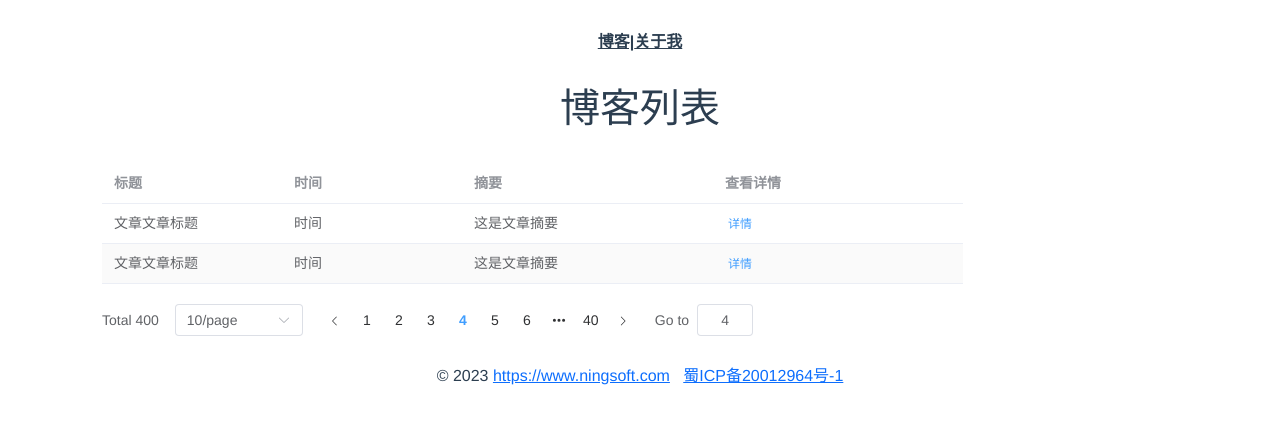
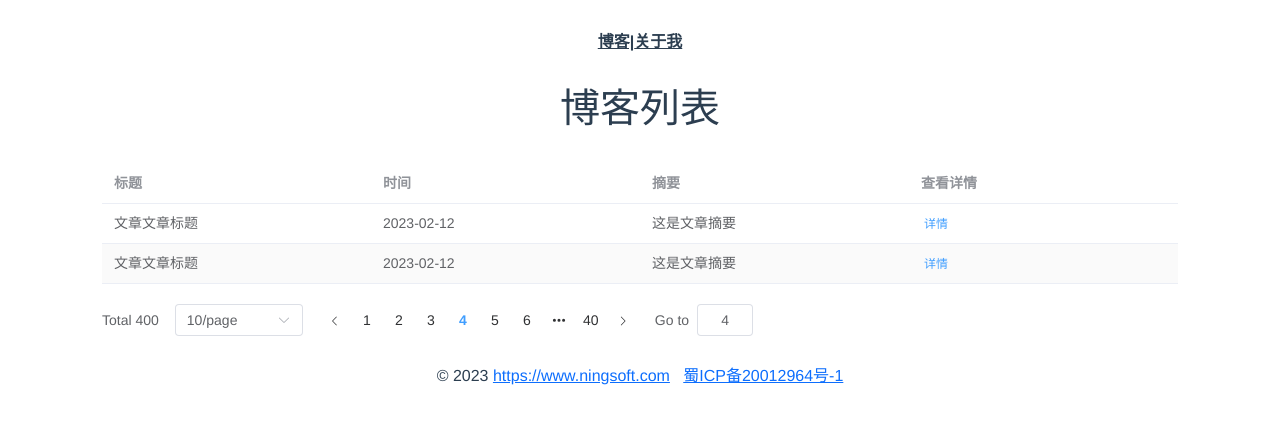
Before and after one commit to yongninghe/vue3-blog-front, a Vue app: page /blogs in a window 1280 px wide. Shown: the top 424 px of the page. Built offline with nearby package versions, Linux system fonts and the light colour scheme.

Commit message:
删除不需要的样式

```diff
--- a/src/components/BlogItem.vue
+++ b/src/components/BlogItem.vue
@@ -1,8 +1,8 @@
 <template>
   <div class="content">
-    <el-table :data="blogItems" stripe style="width: 80%">
-      <el-table-column prop="title" label="标题" width="180"/>
-      <el-table-column prop="date" label="时间" width="180"/>
+    <el-table :data="blogItems" stripe >
+      <el-table-column prop="title" label="标题" />
+      <el-table-column prop="date" label="时间"/>
       <el-table-column prop="abstract" label="摘要"/>
       <el-table-column label="查看详情">
         <template #default>
--- a/src/mock/_modules/mockBackEndData.js
+++ b/src/mock/_modules/mockBackEndData.js
@@ -15,7 +15,7 @@ export default [
                 param: param,
                 "data|1-5": [{
                     'id': "1",
-                    'date': "时间",
+                    'date': "2023-02-12",
                     'title': "文章文章标题",
                     'abstract': "这是文章摘要"
                 }]
```
